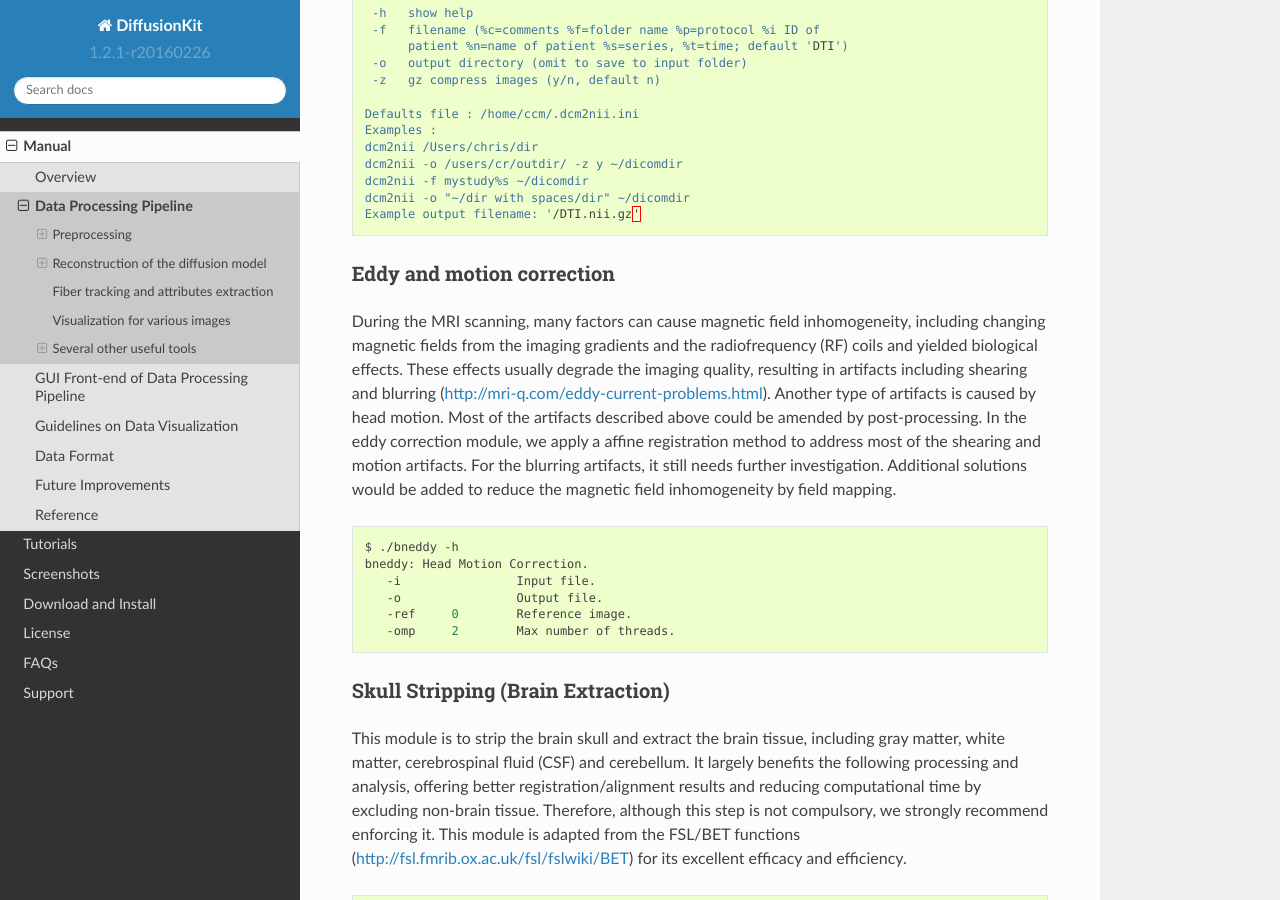
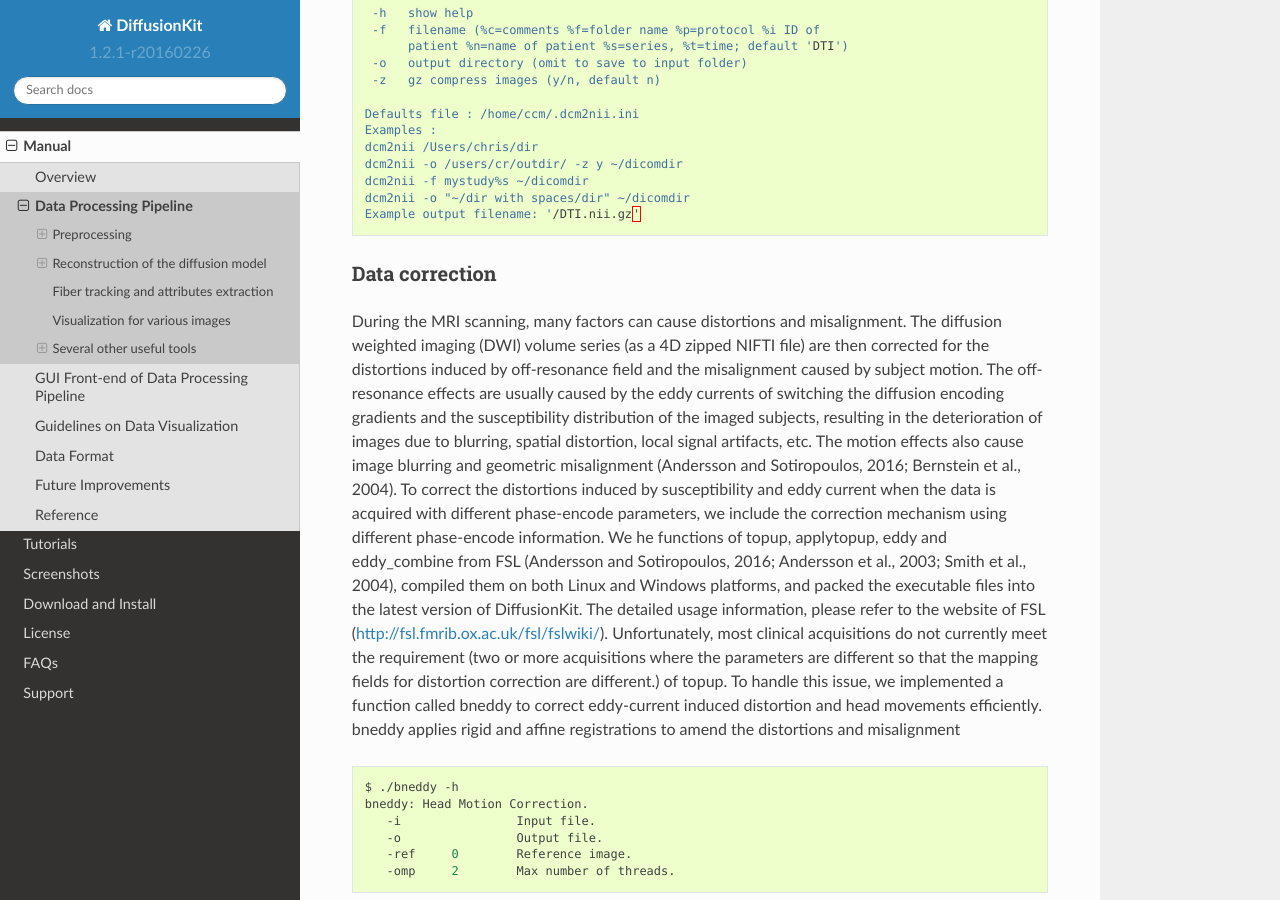
Before and after one commit to brainnetome/diffusionkit, a Sphinx documentation site: the page built from source/userguide.rst, in a window 1280 px wide and 900 px high, scrolled down 902 px. Built offline with Sphinx 7.4.7 and the Read the Docs theme 2.0.0, drawn with Linux system fonts in a browser that asks for light colours; formulas are drawn with MathJax 3; some of the changed text lies outside the part shown.

Commit message:
modify the description of data correction

```diff
--- a/source/userguide.rst
+++ b/source/userguide.rst
@@ -18,7 +18,7 @@ Preprocessing
 =============
 
 A set of command line tools for data preprocessing steps is described in this section,
-which include data format conversion, eddy current correction and brain extraction.
+which include data format conversion, data correction and brain extraction.
 
 .. _DICOM_to_NIFTI:
 
@@ -70,20 +70,32 @@ give the link of your data if it has big size beyond the email capability.
 
 .. _Eddy_Current_Correction:
 
-Eddy and motion correction
+Data correction
 --------------------------
 
-During the MRI scanning, many factors can cause magnetic field inhomogeneity,
-including changing magnetic fields from the imaging gradients and the radiofrequency
-(RF) coils and yielded biological effects. These effects usually degrade
-the imaging quality, resulting in artifacts including shearing and blurring
-(http://mri-q.com/eddy-current-problems.html).
-Another type of artifacts is caused by head motion. Most of the artifacts
-described above could be amended by post-processing. In the eddy correction
-module, we apply a affine registration method to address most of the shearing
-and motion artifacts. For the blurring artifacts, it still needs further
-investigation. Additional solutions would be added to reduce the magnetic
-field inhomogeneity by field mapping.
+During the MRI scanning, many factors can cause distortions and misalignment.
+The diffusion weighted imaging (DWI) volume series (as a 4D zipped NIFTI file)
+are then corrected for the distortions induced by off-resonance field and the
+misalignment caused by subject motion. The off-resonance effects are usually
+caused by the eddy currents of switching the diffusion encoding gradients and
+the susceptibility distribution of the imaged subjects, resulting in the deterioration
+of images due to blurring, spatial distortion, local signal artifacts, etc. The
+motion effects also cause image blurring and geometric misalignment (Andersson
+and Sotiropoulos, 2016; Bernstein et al., 2004). To correct the distortions
+induced by susceptibility and eddy current when the data is acquired with different
+phase-encode parameters, we include the correction mechanism using different
+phase-encode information. We he functions of topup, applytopup, eddy and eddy_combine
+from FSL (Andersson and Sotiropoulos, 2016; Andersson et al., 2003; Smith et al., 2004),
+compiled them on both Linux and Windows platforms, and packed the executable files
+into the latest version of DiffusionKit. The detailed usage information, please
+refer to the website of FSL (http://fsl.fmrib.ox.ac.uk/fsl/fslwiki/).
+Unfortunately, most clinical acquisitions do not currently meet the requirement
+(two or more acquisitions where the parameters are different so that the mapping
+fields for distortion correction are different.) of topup. To handle this issue,
+we implemented a function called bneddy to correct eddy-current induced distortion
+and head movements efficiently. bneddy applies rigid and affine registrations to
+amend the distortions and misalignment
+
 
 .. code-block:: bash
 
```
